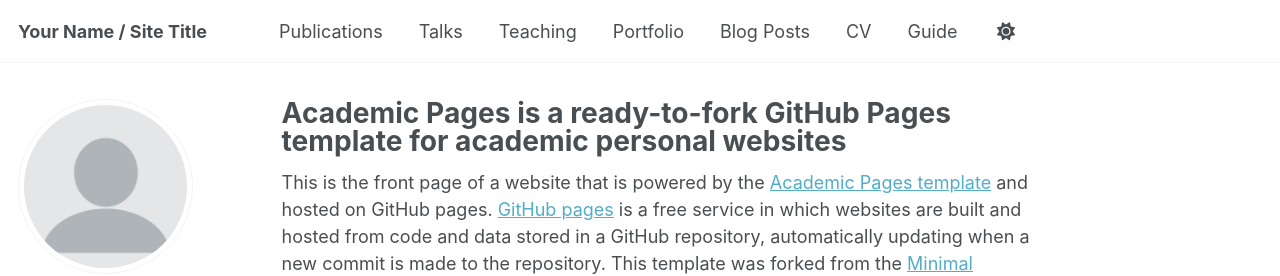
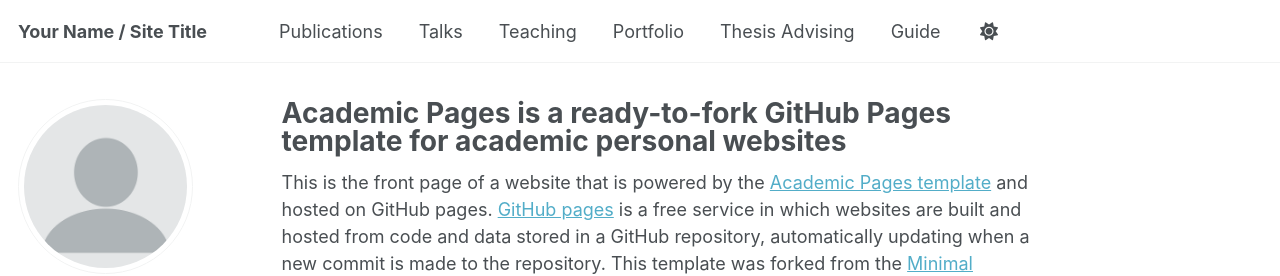
Before and after one commit to SeppeV-2158896/website, a Jekyll site: the page built from _pages/about.md, in a window 1280 px wide. Shown: the top 276 px of the page. Built offline with Jekyll 4.4.1, drawn with Linux system fonts in a browser that asks for light colours; some web fonts are replaced; a script that is not in the unit is left out.

Commit message:
change navbar

```diff
--- a/_data/navigation.yml
+++ b/_data/navigation.yml
@@ -20,11 +20,14 @@ main:
   - title: "Portfolio"
     url: /portfolio/
 
-  - title: "Blog Posts"
-    url: /year-archive/
+  - title: "Thesis Advising"
+    url: /thesis-advising/
 
-  - title: "CV"
-    url: /cv/
+  # - title: "Blog Posts"
+  #   url: /year-archive/
+
+  # - title: "CV"
+  #   url: /cv/
 
   # - title: "CV"
   #   url: /cv-json/
```
